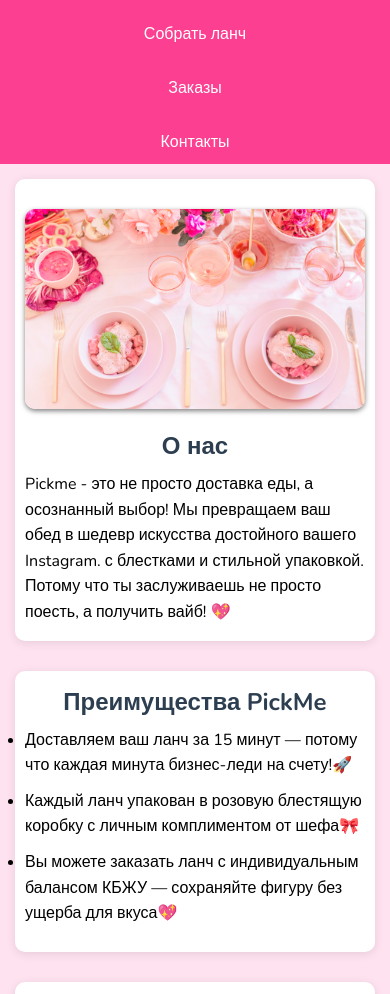
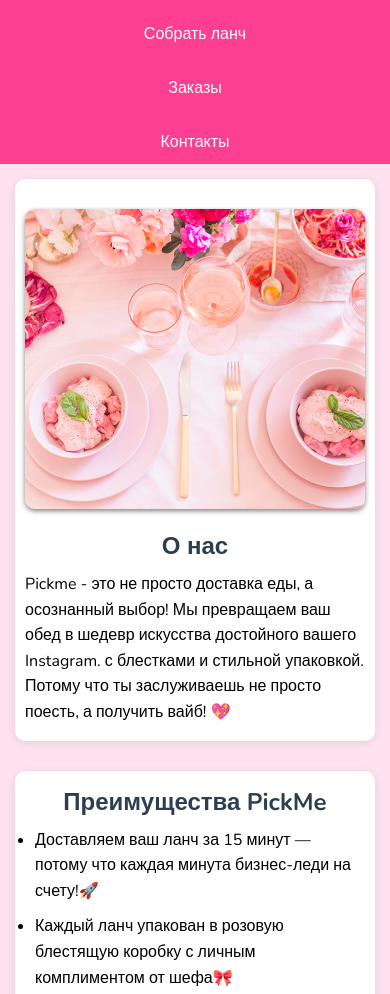
Before and after one commit to Kambucha-scientist/Pickme, a plain HTML site: page index.html in a window 390 px wide. Shown: the part 80-1074 px from the top of the page. Drawn offline with nearby package versions, Linux system fonts and the light colour scheme.

Commit message:
bugs fixed

```diff
--- a/style.css
+++ b/style.css
@@ -195,7 +195,7 @@ footer a:hover {
 
   .about-image {
     width: 100%;
-    height: 250px;
+    height: 300px;
     margin: 15px 0;
   }
 
@@ -204,13 +204,16 @@ footer a:hover {
     line-height: 1.6;
   }
 
+  .pros ul {
+    padding-left: 10px;
+  }
   .pros li {
     font-size: 1rem;
     line-height: 1.6;
     margin-bottom: 10px;
   }
 
-  /* Адаптация таблицы */
+
   .top5 table {
     width: 100%;
     font-size: 0.9rem;
@@ -234,10 +237,10 @@ footer a:hover {
   }
 }
 
-/* Для очень маленьких экранов */
+
 @media (max-width: 480px) {
   h1 {
-    font-size: 1.75rem; /* 28px */
+    font-size: 1.75rem;
   }
 
   section {
@@ -245,7 +248,7 @@ footer a:hover {
   }
 
   .about-image {
-    height: 200px;
+    height: 300px;
   }
 
   .top5 th,
```
